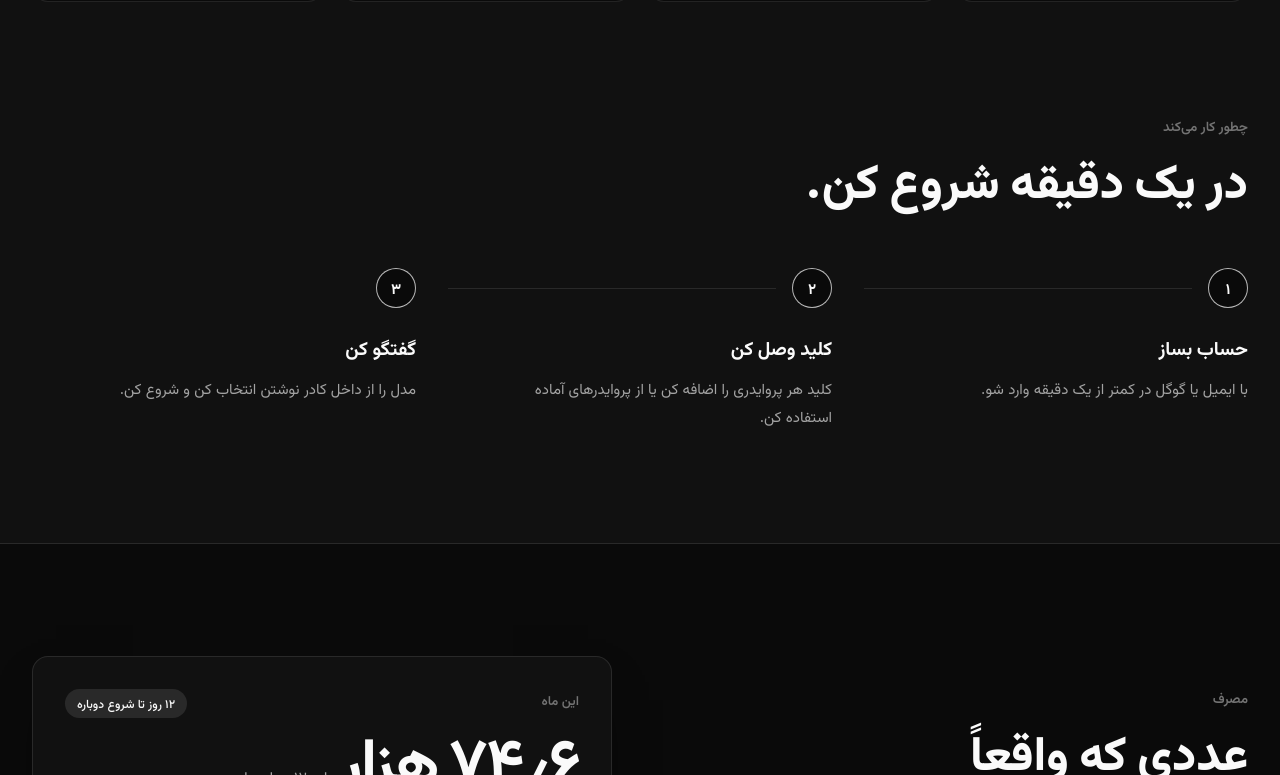
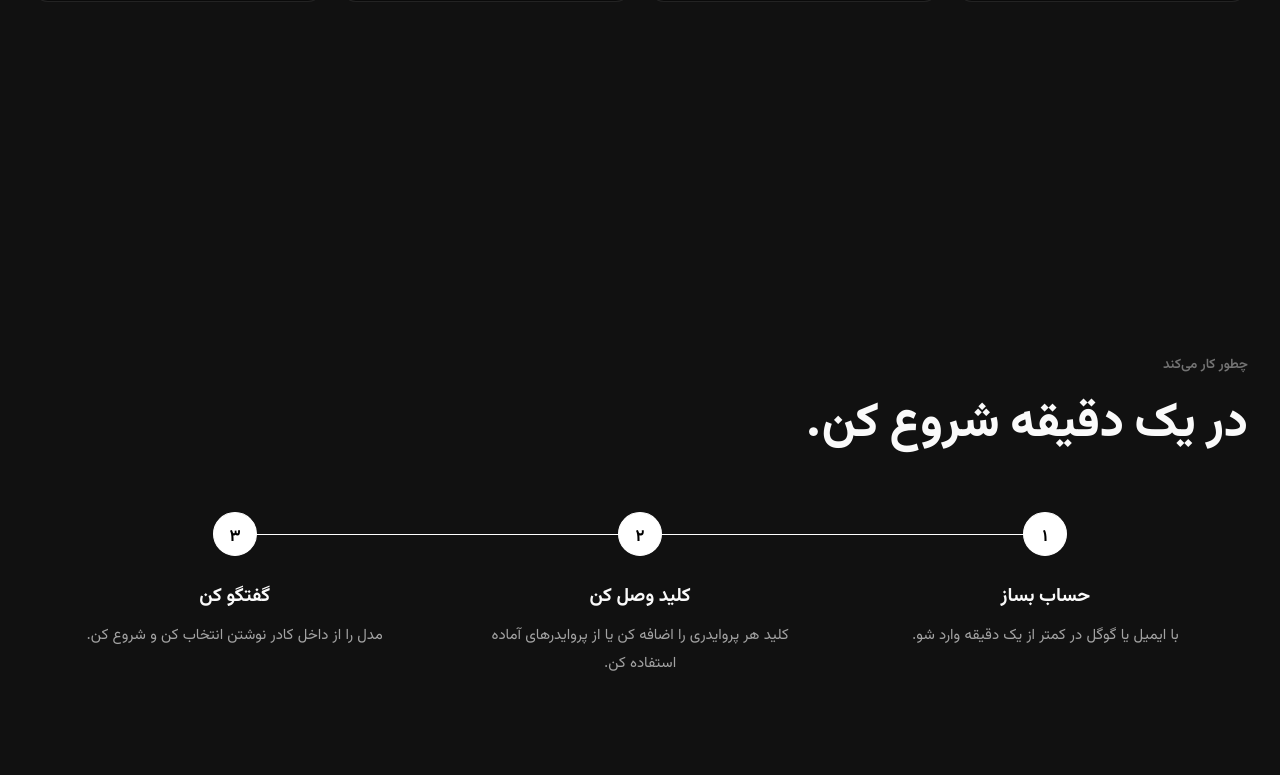
Before and after one commit to AliRezaC-xrol/Arka-Ai, a Next.js app: page / in a window 1280 px wide. Shown: the part 1665-2440 px from the top of the page. Built offline with nearby package versions, Linux system fonts and the light colour scheme.

Commit message:
Round 8: smooth drawer close fix, animated FAQ, scroll-driven horizontal steps, compact footer

```diff
--- a/src/app/page.tsx
+++ b/src/app/page.tsx
@@ -4,6 +4,7 @@ import { Check, Gauge, Image as ImageIcon, KeyRound, Lock } from "lucide-react";
 import { FaqList } from "@/components/faq-list";
 import { MeshCanvas } from "@/components/mesh-canvas";
 import { Reveal } from "@/components/reveal";
+import { StepsScroll } from "@/components/steps-scroll";
 import { HeroWindow } from "@/components/chat-preview";
 import { ArkaMark, SiteNavbar } from "@/components/site-navbar";
 
@@ -149,26 +150,9 @@ export default function Home() {
           </div>
         </section>
 
-        {/* ================= How it works ================= */}
-        <section aria-labelledby="steps-title" className="border-b border-line bg-elevated">
-          <div className="mx-auto w-full max-w-7xl px-5 pb-24 sm:px-8 lg:pb-28">
-            <Reveal>
-              <p className="text-[13.5px] font-semibold text-foreground-3">چطور کار می‌کند</p>
-              <h2 id="steps-title" className="mt-3 text-[2.25rem] font-extrabold leading-[1.3] sm:text-[3rem]">در یک دقیقه شروع کن.</h2>
-            </Reveal>
-            <ol className="mt-14 grid gap-10 md:grid-cols-3 md:gap-8">
-              {STEPS.map((s, i) => (
-                <Reveal as="li" key={s.title} delay={i * 120}>
-                  <div className="flex items-center gap-4">
-                    <span className="grid size-10 shrink-0 place-items-center rounded-full border border-white/70 bg-background text-[15px] font-bold">{(i + 1).toLocaleString("fa-IR")}</span>
-                    {i < STEPS.length - 1 && <span aria-hidden className="hidden h-px flex-1 bg-white/10 md:block" />}
-                  </div>
-                  <h3 className="mt-6 text-[19px] font-bold">{s.title}</h3>
-                  <p className="mt-2 max-w-xs text-[15px] leading-7 text-foreground-2">{s.text}</p>
-                </Reveal>
-              ))}
-            </ol>
-          </div>
+        {/* ================= How it works (horizontal, scroll-driven) ================= */}
+        <section id="how" aria-labelledby="steps-title" className="scroll-mt-16 border-b border-line bg-elevated">
+          <StepsScroll steps={STEPS} />
         </section>
 
         {/* ================= Usage ================= */}
@@ -245,29 +229,18 @@ export default function Home() {
         </section>
       </main>
 
-      <footer className="border-t border-line bg-background">
-        <div className="mx-auto grid w-full max-w-7xl gap-10 px-5 py-14 sm:px-8 md:grid-cols-[2fr_1fr_1fr]">
-          <div>
-            <div className="flex items-center gap-2">
-              <ArkaMark className="size-7" />
-              <span dir="ltr" className="font-display text-[19px] font-bold tracking-[-0.02em]">ARKA</span>
-            </div>
-            <p className="mt-4 max-w-xs text-[14.5px] leading-7 text-foreground-2">یک حساب برای همه‌ی مدل‌های هوش مصنوعی، با رابط کاملاً فارسی.</p>
+      <footer className="border-t border-line">
+        <div className="mx-auto flex w-full max-w-7xl flex-col items-center justify-between gap-4 px-5 py-6 text-[13px] text-foreground-3 sm:flex-row sm:px-8">
+          <div className="flex items-center gap-2 text-foreground">
+            <ArkaMark className="size-5" />
+            <span dir="ltr" className="font-display text-[15px] font-bold tracking-[-0.02em]">ARKA</span>
+            <span className="ms-2 text-[13px] text-foreground-3">© ۲۰۲۶</span>
           </div>
-          <nav aria-label="محصول" className="space-y-3 text-[14.5px]">
-            <p className="text-[13px] font-semibold text-foreground-3">محصول</p>
-            <Link href="/chat" className="block hover:underline">محیط چت</Link>
-            <a href="#models" className="block hover:underline">مدل‌ها</a>
-            <a href="#usage" className="block hover:underline">مصرف</a>
+          <nav aria-label="پیوندهای پایین صفحه" className="flex items-center gap-6">
+            <Link href="/chat" className="rounded-sm hover:text-foreground">محیط چت</Link>
+            <a href="#" className="rounded-sm hover:text-foreground">شرایط استفاده</a>
+            <a href="#" className="rounded-sm hover:text-foreground">حریم خصوصی</a>
           </nav>
-          <nav aria-label="قوانین" className="space-y-3 text-[14.5px]">
-            <p className="text-[13px] font-semibold text-foreground-3">قوانین</p>
-            <a href="#" className="block hover:underline">شرایط استفاده</a>
-            <a href="#" className="block hover:underline">حریم خصوصی</a>
-          </nav>
-        </div>
-        <div className="border-t border-line">
-          <p className="mx-auto max-w-7xl px-5 py-6 text-[13px] text-foreground-3 sm:px-8">© ۲۰۲۶ Arka. همه‌ی حقوق محفوظ است.</p>
         </div>
       </footer>
     </div>
--- a/src/components/faq-list.tsx
+++ b/src/components/faq-list.tsx
@@ -36,8 +36,21 @@ export function FaqList({ items }: { items: { q: string; a: string }[] }) {
                 </span>
               </button>
             </h3>
-            <div id={`${baseId}-${i}`} role="region" hidden={!isOpen} className="-mt-2 pb-6 pe-12 text-[15px] leading-[1.9] text-foreground-2">
-              {item.a}
+            {/* Smooth drawer: grid-rows 0fr → 1fr animates to the content's
+                real height without measuring. inert keeps closed answers
+                out of the tab/AT order. */}
+            <div
+              id={`${baseId}-${i}`}
+              role="region"
+              inert={!isOpen}
+              className={cn(
+                "grid transition-[grid-template-rows,opacity] duration-[420ms] ease-[cubic-bezier(0.22,1,0.36,1)]",
+                isOpen ? "grid-rows-[1fr] opacity-100" : "grid-rows-[0fr] opacity-0",
+              )}
+            >
+              <div className="overflow-hidden">
+                <p className="-mt-2 pb-6 pe-12 text-[15px] leading-[1.9] text-foreground-2">{item.a}</p>
+              </div>
             </div>
           </div>
         );
--- a/src/components/site-navbar.tsx
+++ b/src/components/site-navbar.tsx
@@ -13,7 +13,7 @@ export function SiteNavbar() {
         <nav aria-label="ناوبری اصلی" className="hidden items-center gap-8 text-[14.5px] text-foreground-2 md:flex">
           <a href="#features" className="rounded-sm hover:text-foreground">قابلیت‌ها</a>
           <a href="#models" className="rounded-sm hover:text-foreground">مدل‌ها</a>
-          <a href="#usage" className="rounded-sm hover:text-foreground">مصرف</a>
+          <a href="#how" className="rounded-sm hover:text-foreground">چطور کار می‌کند</a>
           <a href="#faq" className="rounded-sm hover:text-foreground">سوالات</a>
         </nav>
 
--- /dev/null
+++ b/src/components/steps-scroll.tsx
@@ -0,0 +1,111 @@
+"use client";
+
+import * as React from "react";
+
+import { cn } from "@/lib/utils";
+
+interface Step {
+  title: string;
+  text: string;
+}
+
+/**
+ * "How it works" — horizontal steps driven by scroll. The section is
+ * taller than the viewport; its content sticks while the user scrolls,
+ * and the progress line fills right-to-left (RTL) step by step. Each
+ * step lights up once the line reaches it. Reduced motion: all steps
+ * shown complete, no sticky scroll-jacking.
+ */
+export function StepsScroll({ steps }: { steps: Step[] }) {
+  const ref = React.useRef<HTMLDivElement>(null);
+  const [progress, setProgress] = React.useState(0);
+  const [reduced, setReduced] = React.useState(false);
+
+  React.useEffect(() => {
+    const mq = window.matchMedia("(prefers-reduced-motion: reduce)");
+    setReduced(mq.matches);
+    if (mq.matches) return;
+
+    let raf = 0;
+    const update = () => {
+      raf = 0;
+      const el = ref.current;
+      if (!el) return;
+      const rect = el.getBoundingClientRect();
+      const total = rect.height - window.innerHeight;
+      const p = total > 0 ? Math.min(1, Math.max(0, -rect.top / total)) : 1;
+      setProgress(p);
+    };
+    const onScroll = () => {
+      if (!raf) raf = requestAnimationFrame(update);
+    };
+    update();
+    window.addEventListener("scroll", onScroll, { passive: true });
+    window.addEventListener("resize", onScroll);
+    return () => {
+      cancelAnimationFrame(raf);
+      window.removeEventListener("scroll", onScroll);
+      window.removeEventListener("resize", onScroll);
+    };
+  }, []);
+
+  const p = reduced ? 1 : progress;
+  const n = steps.length;
+  // Line spans between the first and last circle centres.
+  const lineFill = Math.min(1, p * 1.08);
+  const activeCount = Math.min(n, Math.floor(lineFill * (n - 1) + 1e-6) + 1);
+
+  return (
+    <div ref={ref} className={cn("relative", reduced ? "" : "h-[220vh]")}>
+      <div className={cn(reduced ? "" : "sticky top-0 flex h-dvh items-center")}>
+        <div className="mx-auto w-full max-w-7xl px-5 py-20 sm:px-8">
+          <p className="text-[13.5px] font-semibold text-foreground-3">چطور کار می‌کند</p>
+          <h2 id="steps-title" className="mt-3 text-[2.25rem] font-extrabold leading-[1.3] sm:text-[3rem]">
+            در یک دقیقه شروع کن.
+          </h2>
+
+          <ol className="relative mt-16 grid" style={{ gridTemplateColumns: `repeat(${n}, minmax(0, 1fr))` }}>
+            {/* track + fill (RTL: grows from the right) */}
+            <div aria-hidden className="absolute top-5 h-px bg-white/10" style={{ insetInlineStart: `calc(100% / ${n * 2})`, insetInlineEnd: `calc(100% / ${n * 2})` }}>
+              <div
+                className="absolute inset-y-0 start-0 bg-white transition-[width] duration-150 ease-out"
+                style={{ width: `${lineFill * 100}%` }}
+              />
+            </div>
+
+            {steps.map((step, i) => {
+              const done = i < activeCount;
+              return (
+                <li key={step.title} className="relative flex flex-col items-center px-2 text-center sm:px-4">
+                  <span
+                    className={cn(
+                      "relative grid size-10 place-items-center rounded-full border text-[15px] font-bold transition-[background-color,color,border-color,transform] duration-300",
+                      done ? "scale-110 border-white bg-white text-black" : "border-white/25 bg-background text-foreground-3",
+                    )}
+                  >
+                    {(i + 1).toLocaleString("fa-IR")}
+                  </span>
+                  <h3 className={cn("mt-6 text-[15px] font-bold transition-colors duration-300 sm:text-[19px]", done ? "text-foreground" : "text-foreground-3")}>
+                    {step.title}
+                  </h3>
+                  <p
+                    className={cn(
+                      "mt-2 max-w-xs text-[12.5px] leading-6 transition-[opacity,transform] duration-500 sm:text-[15px] sm:leading-7",
+                      done ? "translate-y-0 text-foreground-2 opacity-100" : "translate-y-2 text-foreground-3 opacity-40",
+                    )}
+                  >
+                    {step.text}
+                  </p>
+                </li>
+              );
+            })}
+          </ol>
+
+          <span className="sr-only" aria-live="polite">
+            {`مرحله‌ی ${activeCount.toLocaleString("fa-IR")} از ${n.toLocaleString("fa-IR")}`}
+          </span>
+        </div>
+      </div>
+    </div>
+  );
+}
```
Also changed, not shown: src/app/chat/page.tsx (+25 -11 lines), 1 other file (tests, documents, lock files or other folders).
